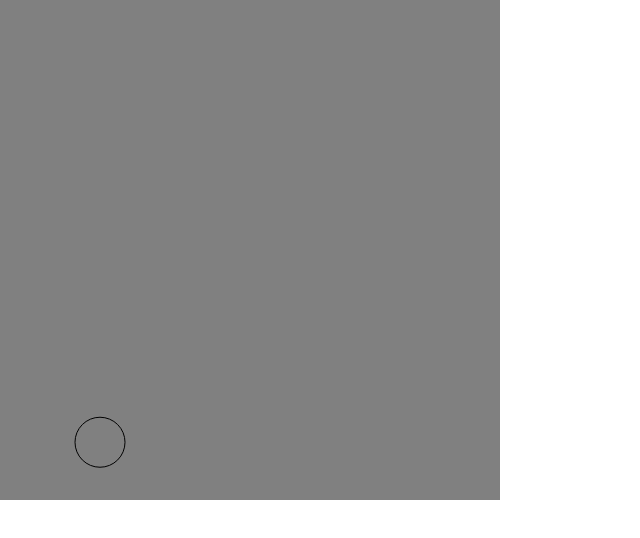
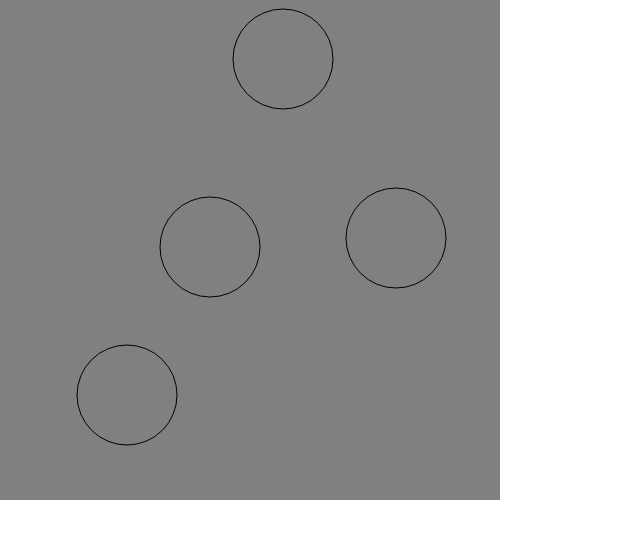
Before and after one commit to kaden-emrich/vissim, a plain HTML site: page bubbles/index.html in a window 1280 px wide. Shown: the whole page, without its empty margins (0-640 px from the left). Drawn offline with Linux system fonts and the light colour scheme.

Commit message:
Particle-Particle collision sort of works but energy is lost

```diff
--- a/bubbles/index.html
+++ b/bubbles/index.html
@@ -15,7 +15,7 @@
 <body>
 
     <div id="game-div">
-        <canvas id="game"></canvas>
+        <canvas id="game" width="500" height="500"></canvas>
     </div>
 
 </body>
--- a/bubbles/main.js
+++ b/bubbles/main.js
@@ -6,6 +6,15 @@ class RectangularValue {
         this.y = y;
 
     }// constructor
+
+    getDistance(point) {
+
+        var xDist = Math.abs(this.x - point.x);
+        var yDist = Math.abs(this.y - point.y);
+
+        return Math.sqrt(Math.pow(xDist, 2) + Math.pow(yDist, 2));
+
+    }// getDistance(point)
 
     toPolarValue() {
 
@@ -80,7 +89,7 @@ class PolarValue {
 
 class Particle {
 
-    constructor(point, size, gameObj) {
+    constructor(point, size, simObj) {
 
         this.point = point;
         this.size = size;
@@ -88,11 +97,11 @@ class Particle {
         this.motion = new PolarValue(0, 0);
 
         this.id = null;
-        this.gameObject = gameObj;
+        this.simulationObject = simObj;
 
-        if(this.gameObject) {
+        if(this.simulationObject) {
 
-            this.id = this.gameObject.addEntity(this);
+            this.id = this.simulationObject.addEntity(this);
 
         }
 
@@ -103,39 +112,156 @@ class Particle {
         this.point.x += this.motion.toRectangularValue().x;
         this.point.y += this.motion.toRectangularValue().y;
 
-        if(this.point.y + this.size > this.gameObject.canvas.height) {
+        var skipGravityDrag = false;
 
-            var mr = this.motion.toRectangularValue();
-            mr.y = 0 - Math.abs(mr.y);
+        // check wall collisions
 
-            this.motion = mr.toPolarValue();
+        if(this.point.x + this.size >= this.simulationObject.canvas.width || this.point.x - this.size <= 0) {
+
+            while(this.point.x + this.size >= this.simulationObject.canvas.width) {
+
+                this.point.x -= 1;
 
             }
 
-        while(this.point.y + this.size >= this.gameObject.canvas.height) {
-            this.point.y -= 1;
-        }
+            while(this.point.x - this.size <= 0) {
 
-        if(this.gameObject.gravity) {
-
-            this.motion.add(this.gameObject.gravity);
+                this.point.x += 1;
 
             }
 
-        if(this.gameObject.dragValue) {
+            var rectangularMotion = this.motion.toRectangularValue();
+            rectangularMotion.x = this.simulationObject.gravityAccel + (-1 * rectangularMotion.x);
 
-            this.motion.magnitude *= (1 - this.gameObject.dragValue);
+            this.motion = rectangularMotion.toPolarValue();
+
+        }
+
+        if(this.point.y + this.size >= this.simulationObject.canvas.height || this.point.y - this.size <= 0) {
+
+            while(this.point.y + this.size >= this.simulationObject.canvas.height) {
+
+                this.point.y -= 1;
+
+            }
+
+            while(this.point.y - this.size <= 0) {
+
+                this.point.y += 1;
+            }
+
+            if(this.motion.magnitude < 1 && Math.abs(this.simulationObject.gravity.magnitude) > 0) {
+
+                this.motion.magnitude = 0;
+                skipGravityDrag = true;
+
+            }
+            else {
+
+                var rectangularMotion = this.motion.toRectangularValue();
+                rectangularMotion.y = this.simulationObject.gravityAccel + (-1 * rectangularMotion.y);
+
+                this.motion = rectangularMotion.toPolarValue();
+
+            }
+
+        }
+
+        // check collisions with other entities
+        for(let i = 0; i < this.simulationObject.entities.length; i++) {
+
+            var otherEntity = this.simulationObject.entities[i];
+
+            if(otherEntity != this && this.checkCollision(otherEntity)) {
+
+                if(this.motion.magnitude < 1 && Math.abs(this.simulationObject.gravity.magnitude) > 0) {
+
+                    this.motion.magnitude = 0;
+                    skipGravityDrag = true;
+                    //continue;
+
+                }
+
+                var updateVector = new PolarValue(new RectangularValue(this.point.x - otherEntity.point.x, this.point.y - otherEntity.point.y).toPolarValue().direction, 1);
+
+                while(this.checkCollision(otherEntity)) {
+
+                    this.point.x += updateVector.toRectangularValue().x;
+                    this.point.y += updateVector.toRectangularValue().y;
+
+                }
+
+                var averageMagnitude = (this.motion.magnitude + otherEntity.motion.magnitude) / 2;
+                var averageDirection = (this.motion.direction + otherEntity.motion.direction) / 2;
+
+                // var tempMagnitude = this.motion.magnitude;
+                // this.motion.magnitude = this.motion.magnitude - averageMagnitude;
+                // otherEntity.motion.magnitude = otherEntity.motion.magnitude - averageMagnitude;
+
+                this.motion.add(new PolarValue(updateVector.direction, averageMagnitude));
+                otherEntity.motion.add(new PolarValue(Math.PI + updateVector.direction, averageMagnitude));
+
+                // this.motion.add(new PolarValue(Math.PI + averageDirection, averageMagnitude/2));
+                // otherEntity.motion.add(new PolarValue(averageDirection, averageMagnitude/2));
+
+                // this.motion.add(new PolarValue(Math.PI / 2 + updateVector.direction, averageMagnitude/2));
+                // otherEntity.motion.add(new PolarValue(Math.PI + updateVector.direction, averageMagnitude/2));
+
+                if(this.motion.magnitude < 1 && Math.abs(this.simulationObject.gravity.magnitude) > 0) {
+
+                    this.motion.magnitude = 0;
+                    skipGravityDrag = true;
+                    //continue;
 
                 }
 
 
+
+            }
+
+        }
+
+        // update drag
+        if(this.simulationObject.dragValue) {
+
+            this.motion.magnitude *= (1 - this.simulationObject.dragValue);
+
+        }
+
+        if(skipGravityDrag && Math.abs(this.simulationObject.gravity.magnitude) > 0) {
+
+            return;
+
+        }
+
+        // update gravity
+
+        if(this.simulationObject.gravity) {
+
+            this.motion.add(this.simulationObject.gravity);
+
+        }
     }// update()
+
+    checkCollision(otherEntity) {
+
+        var minDist = this.size + otherEntity.size;
+
+        if(this.point.getDistance(otherEntity.point) <= minDist) {
+
+            return true;
+
+        }
+
+        return false;
+
+    }// checkCollision(otherEntity)
 
     draw(gfxContext) {
 
         gfxContext.beginPath();
 
-        gfxContext.arc(this.point.x, this.point.y, this.size, 0, 2 * Math.PI);
+        gfxContext.arc(Math.floor(this.point.x), Math.floor(this.point.y), this.size, 0, 2 * Math.PI);
 
         gfxContext.stroke();
 
@@ -143,27 +269,28 @@ class Particle {
 
 }// class Particle
 
-var Game = Object();
+class Simulation {
 
-Game.canvas = document.getElementById("game");
+    constructor(canvas) {
 
-Game.gfx = Game.canvas.getContext('2d');
+        this.canvas = canvas;
 
-Game.canvas.width = 500;
-Game.canvas.height = 500;
-Game.canvas.style.backgroundColor = "grey";
+        this.gfx = canvas.getContext('2d');
 
-Game.entities = Array();
+        this.canvas.style.backgroundColor = "grey";
 
-Game.updateSpeed = 1000 / 60; // ms
+        this.entities = Array();
 
-Game.gravityAccel = 40 / 60;
-Game.gravity = new PolarValue(Math.PI / 2, Game.gravityAccel);
+        this.updateSpeed = 1000 / 60; // ms
 
-Game.dragAccel = 5 / 60;
-Game.dragValue = 0.01;
+        this.gravityAccel = 0 / 60;
+        this.gravity = new PolarValue(Math.PI / 2, this.gravityAccel);
 
-Game.addEntity = function(entity) {
+        this.dragValue = 0.0;
+
+    }// constructor(canvas)
+
+    addEntity(entity) {
 
         var id = this.entities.length;
 
@@ -171,9 +298,9 @@ Game.addEntity = function(entity) {
 
         return id;
 
-}// Game.addEntity(entity)
+    }// addEntity(entity)
 
-Game.tick = function() {
+    tick() {
 
         for(let i = 0; i < this.entities.length; i++) {
 
@@ -181,40 +308,60 @@ Game.tick = function() {
 
         }
 
-}// Game.tick()
+    }// tick()
 
-Game.draw = function() {
+    draw() {
 
-    for(let i = 0; i < Game.entities.length; i++) {
+        for(let i = 0; i < this.entities.length; i++) {
 
-        Game.entities[i].draw(Game.gfx);
+            this.entities[i].draw(this.gfx);
 
         }
 
-}// Game.draw();
+    }// draw()
 
-Game.update = function() {
+    update() {
 
-    Game.gfx.clearRect(0, 0, Game.canvas.width, Game.canvas.height);
+        this.gfx.clearRect(0, 0, this.canvas.width, this.canvas.height);
 
-    Game.tick();
-    Game.draw();
+        this.tick();
+        this.draw();
 
-}// Game.update();
+    }// update()
 
-Game.init = function() {
+    start() {
 
-    Game.updateInterval = setInterval(Game.update, Game.updateSpeed);
+        this.updateInterval = setInterval(() => { this.update(); }, this.updateSpeed);
 
-}// Game.init()
+    }// init()
 
-Game.init();
+}// class Simulation
+
+var game = new Simulation(document.getElementById('game'));
+game.start();
+
+
+var t1;
+var t2;
+var t3;
+var t4;
 
 function test1() {
 
-    var t1 = new Particle(new RectangularValue(100, 100), 25, Game);
-    //t1.motion.add(new PolarValue(Math.PI/4, 5));
+    t1 = new Particle(new RectangularValue(280, 400), 50, game);
+    t2 = new Particle(new RectangularValue(100, 100), 50, game);
+    t3 = new Particle(new RectangularValue(250, 150), 50, game);
+    t4 = new Particle(new RectangularValue(400, 400), 50, game);
+
+    t1.motion.add(new PolarValue(-1 * Math.PI / 2, 40))
 
 }// test1()
 
+function ball1() {
+
+    t1 = new Particle(new RectangularValue(game.canvas.width / 2, game.canvas.height / 2), 50, game);
+    t1.motion.add(new PolarValue(Math.PI / 3, 10));
+
+}
+
 test1();
```
Lines whose indentation alone changed are shown as unchanged.
